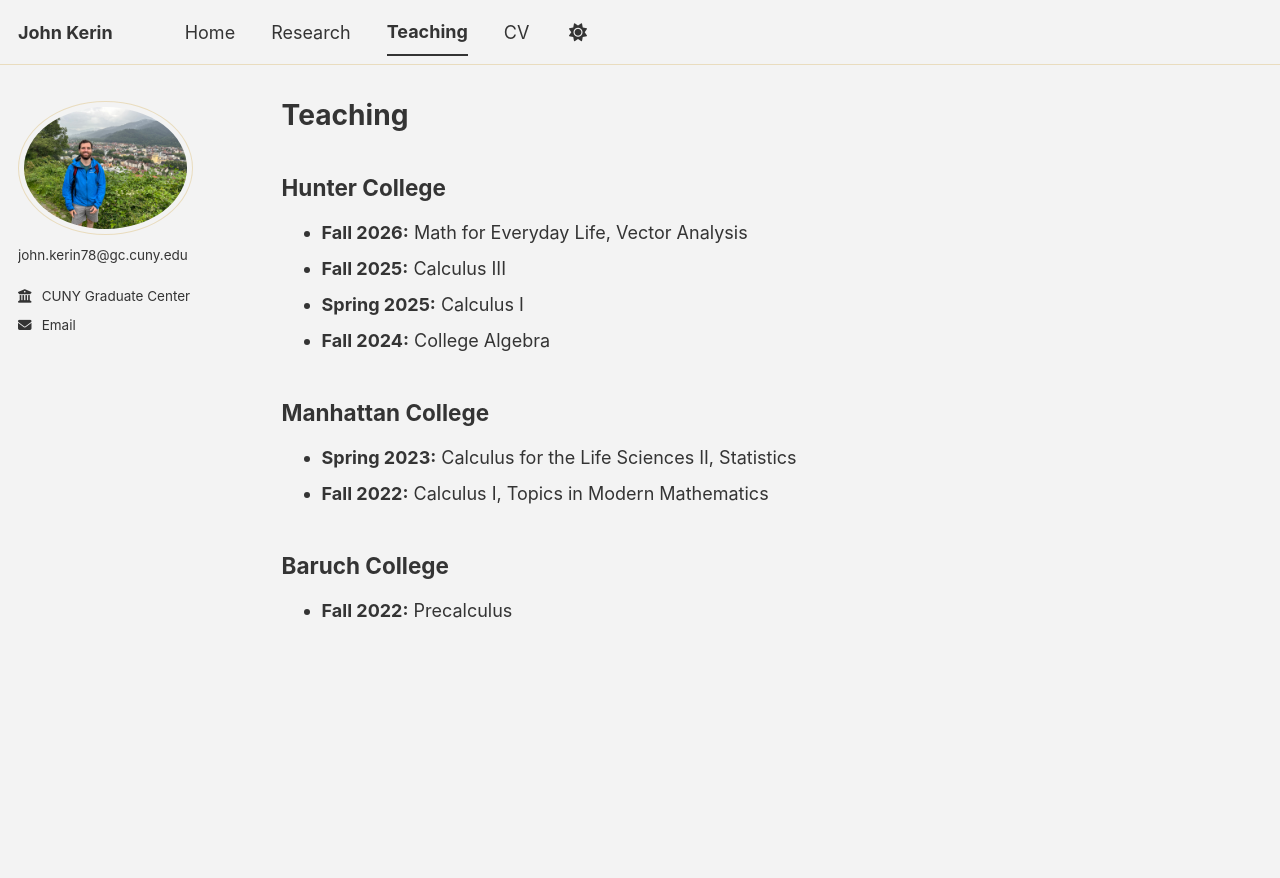
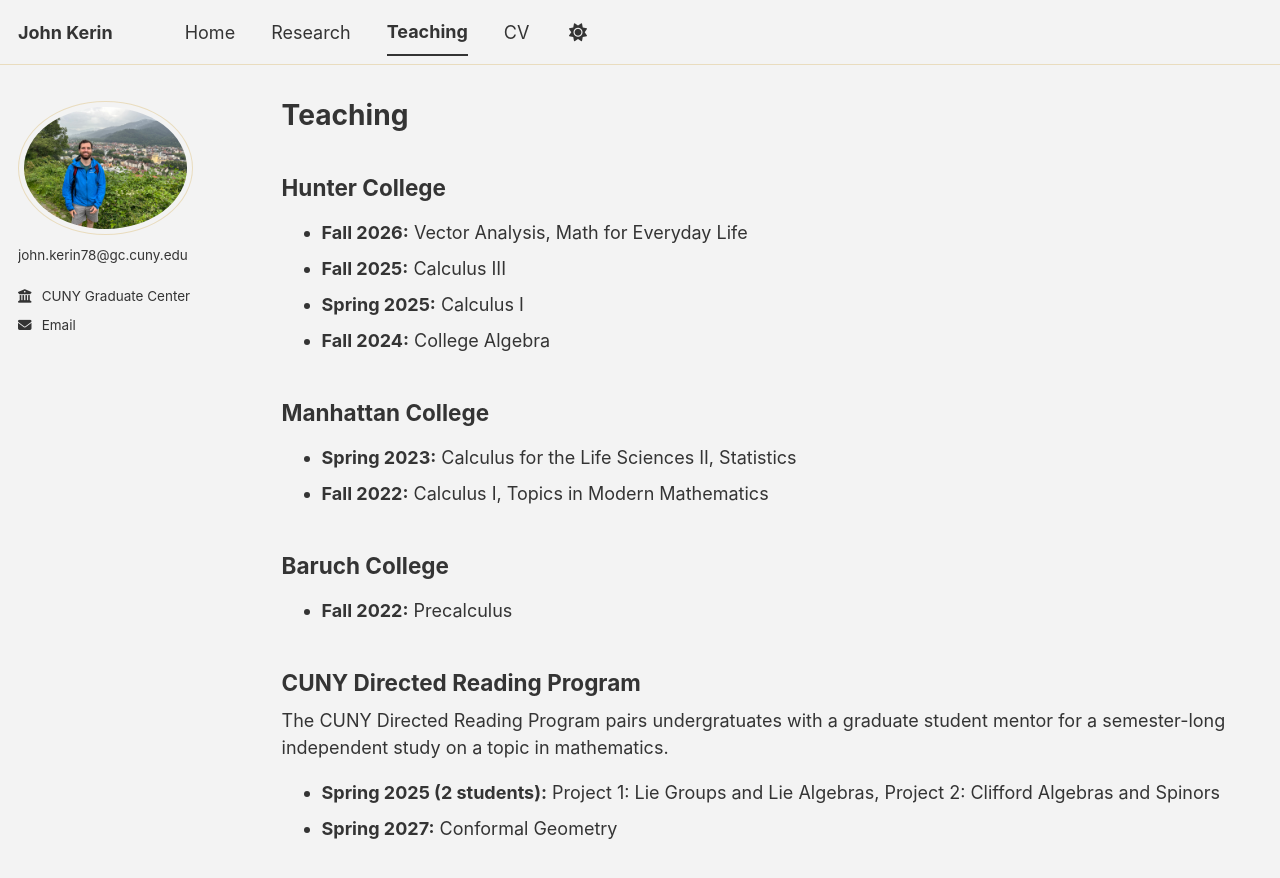
Before and after one commit to johnandrewkerin/johnandrewkerin.github.io, a Jekyll site: the page built from _pages/teaching.html, in a window 1280 px wide. Shown: the top 878 px of the page. Built offline with Jekyll 4.4.1, drawn with Linux system fonts in a browser that asks for light colours; a script bundle is joined from its source files by our own code; a style sheet for code colours, icons or effects is not loaded.

Commit message:
Update teaching.html

```diff
--- a/_pages/teaching.html
+++ b/_pages/teaching.html
@@ -11,8 +11,7 @@ author_profile: true
 <h2>Hunter College</h2>
 
 <ul>
-  <li><strong>Fall 2026:</strong> Math for Everyday Life,
-      Vector Analysis</li>
+  <li><strong>Fall 2026:</strong> Vector Analysis, Math for Everyday Life</li>
   <li><strong>Fall 2025:</strong> Calculus III</li>
   <li><strong>Spring 2025:</strong> Calculus I</li>
   <li><strong>Fall 2024:</strong> College Algebra</li>
@@ -31,3 +30,12 @@ author_profile: true
 <ul>
   <li><strong>Fall 2022:</strong> Precalculus</li>
 </ul>
+
+
+<h2>CUNY Directed Reading Program</h2>
+The CUNY Directed Reading Program pairs undergratuates with a graduate student mentor for a semester-long independent study on a topic in mathematics.
+
+<ul>
+  <li><strong>Spring 2025 (2 students):</strong> Project 1: Lie Groups and Lie Algebras, Project 2: Clifford Algebras and Spinors
+  <li><strong>Spring 2027:</strong> Conformal Geometry</li>
+</ul>
```
